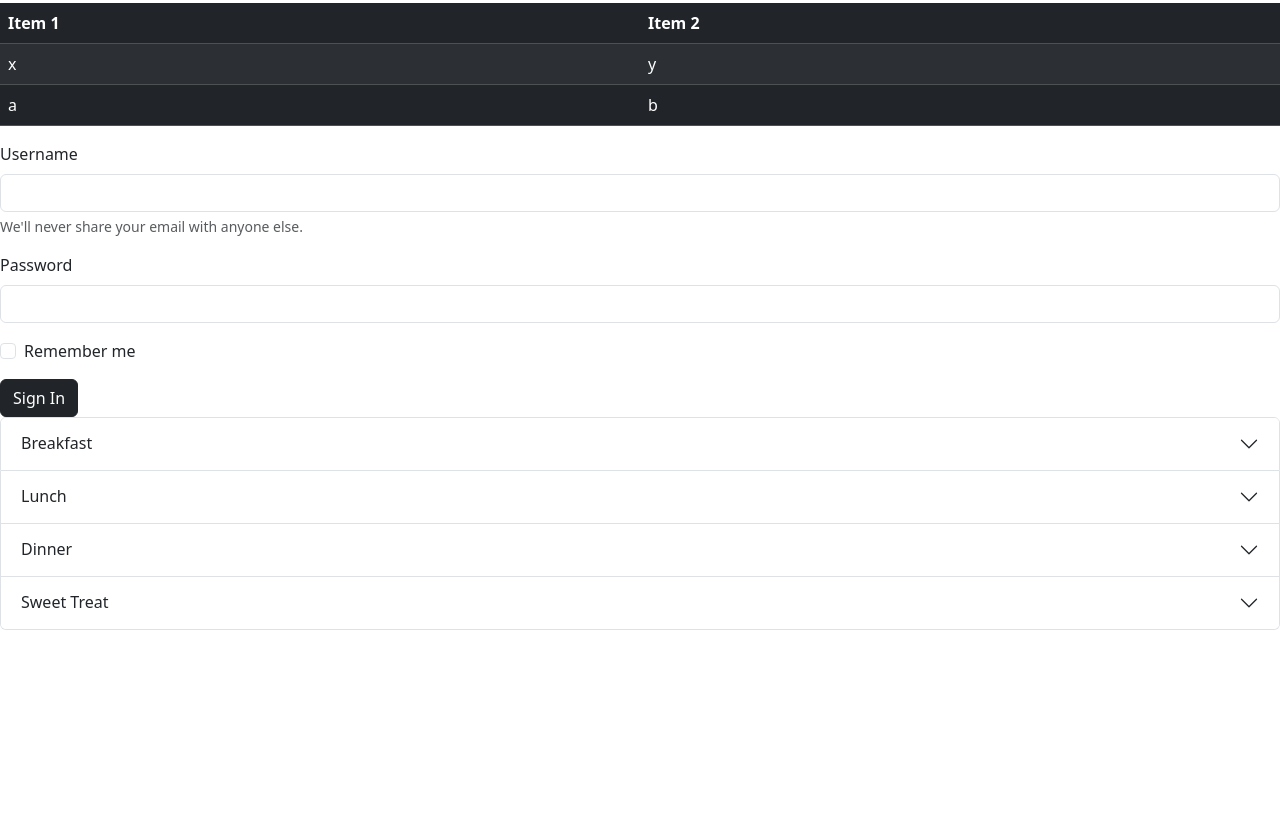
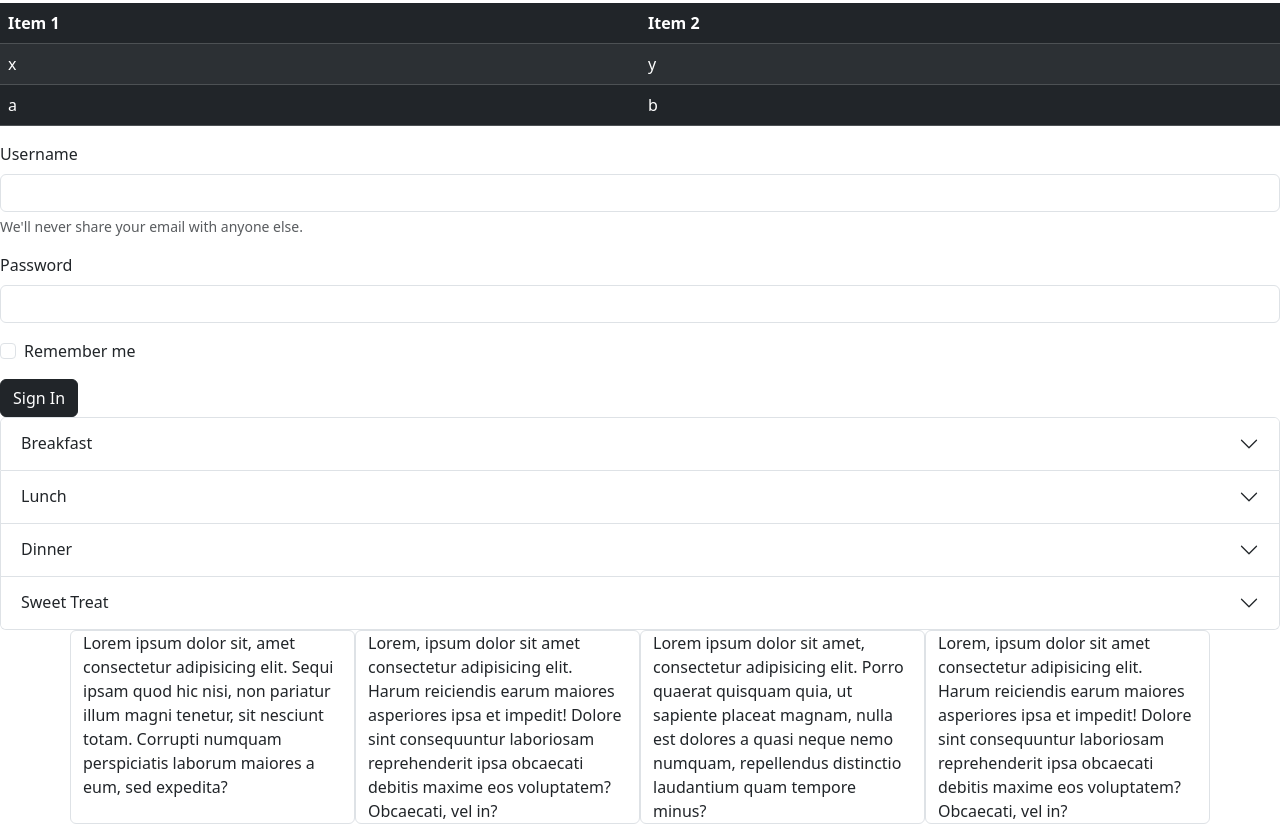
Before and after one commit to bake0397/mtm6201_w25_week9, a plain HTML site: page bootstrap.html in a window 1280 px wide. Shown: the part 916-1740 px from the top of the page. Before the commit the page ends 1546 px from the top, so only its background shows below. Drawn offline with nearby package versions, Linux system fonts and the light colour scheme.

Commit message:
bootstrap

```diff
--- a/bootstrap.html
+++ b/bootstrap.html
@@ -121,11 +121,20 @@
         </div>
     </div>
 
+    <!-- Menu -->
+    <!-- Columns start at 50% wide on mobile and bump up to 33.3% wide on desktop -->
+     <div class="container">
+        <div class="row gy-5">
+            <div class="col-6 col-md-3 border rounded">Lorem ipsum dolor sit, amet consectetur adipisicing elit. Sequi ipsam quod hic nisi, non pariatur illum magni tenetur, sit nesciunt totam. Corrupti numquam perspiciatis laborum maiores a eum, sed expedita?</div>
+            <div class="col-6 col-md-3 border rounded">Lorem, ipsum dolor sit amet consectetur adipisicing elit. Harum reiciendis earum maiores asperiores ipsa et impedit! Dolore sint consequuntur laboriosam reprehenderit ipsa obcaecati debitis maxime eos voluptatem? Obcaecati, vel in?</div>
+            <div class="col-6 col-md-3 border rounded">Lorem ipsum dolor sit amet, consectetur adipisicing elit. Porro quaerat quisquam quia, ut sapiente placeat magnam, nulla est dolores a quasi neque nemo numquam, repellendus distinctio laudantium quam tempore minus?</div>
+            <div class="col-6 col-md-3 border rounded">Lorem, ipsum dolor sit amet consectetur adipisicing elit. Harum reiciendis earum maiores asperiores ipsa et impedit! Dolore sint consequuntur laboriosam reprehenderit ipsa obcaecati debitis maxime eos voluptatem? Obcaecati, vel in?</div>
+        </div>
+     </div>
 
 
-    <script src="https://cdn.jsdelivr.net/npm/bootstrap@5.3.3/dist/js/bootstrap.bundle.min.js"
-        integrity="sha384-YvpcrYf0tY3lHB60NNkmXc5s9fDVZLESaAA55NDzOxhy9GkcIdslK1eN7N6jIeHz"
-        crossorigin="anonymous"></script>
+
+    <script src="https://cdn.jsdelivr.net/npm/bootstrap@5.3.3/dist/js/bootstrap.bundle.min.js" integrity="sha384-YvpcrYf0tY3lHB60NNkmXc5s9fDVZLESaAA55NDzOxhy9GkcIdslK1eN7N6jIeHz" crossorigin="anonymous"></script>
 
 </body>
 
```
